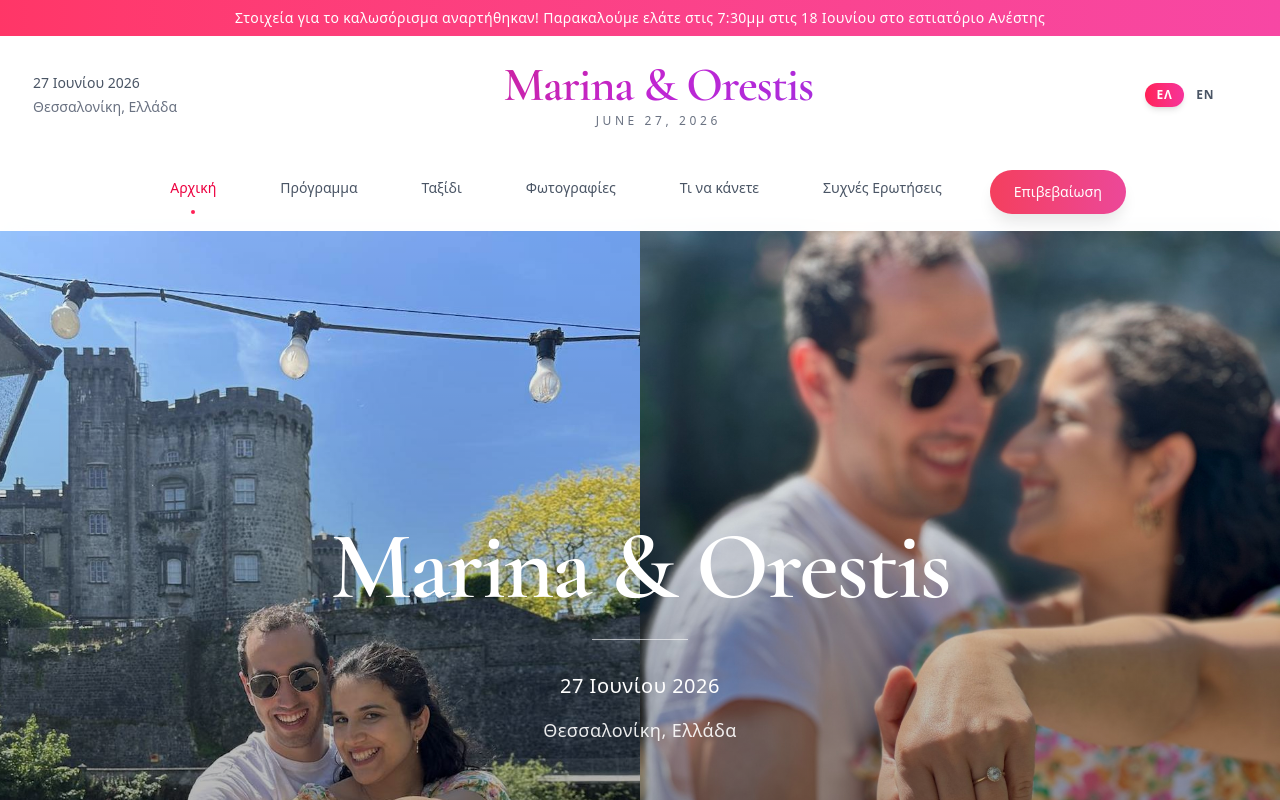
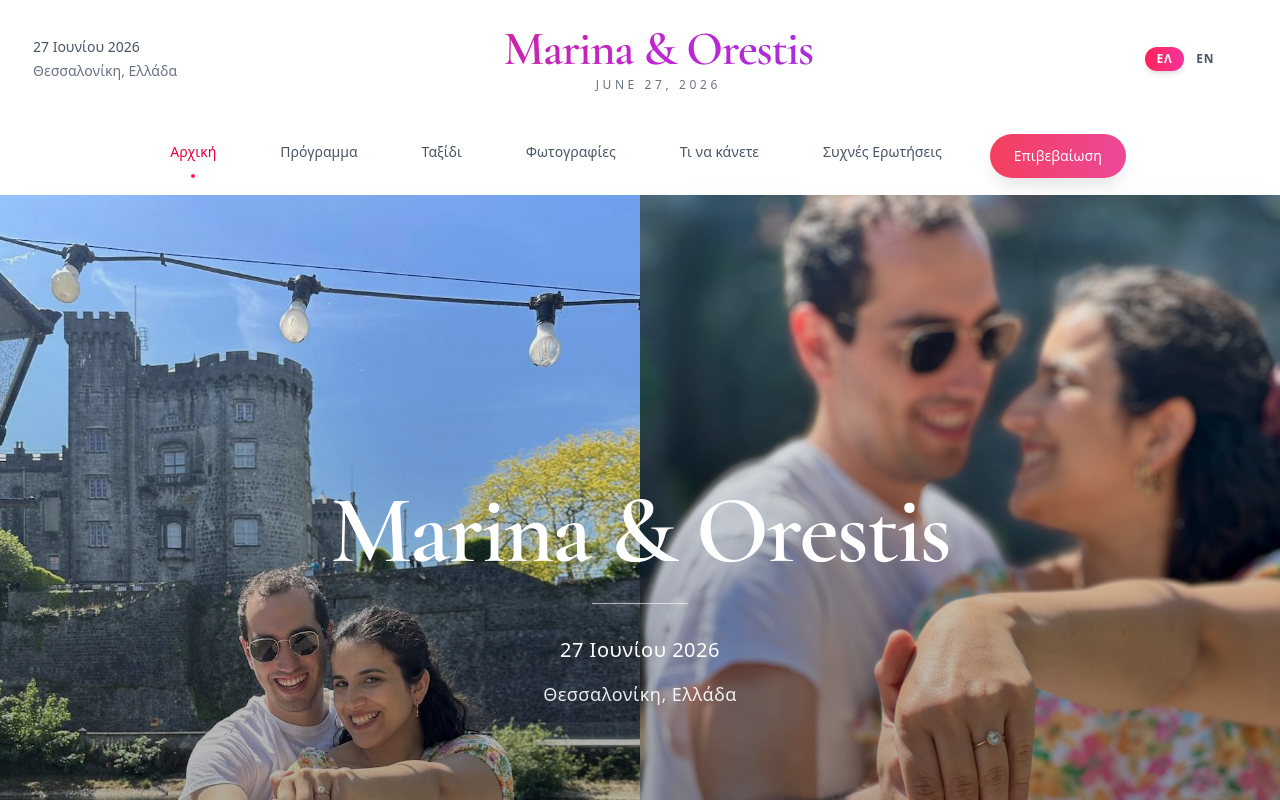
Before and after one commit to oalagial/marina-orestis-wedding, a React (Vite) app: page / in a window 1280 px wide. Shown: the top 800 px of the page. Built offline with nearby package versions, Linux system fonts and the light colour scheme.

Commit message:
refactor: comment out announcement bar in Header component for minimal design

```diff
--- a/src/components/Header.jsx
+++ b/src/components/Header.jsx
@@ -10,13 +10,13 @@ export default function Header() {
   return (
     <>
       {/* Minimal Announcement Bar */}
-      <div className="bg-gradient-to-r from-rose-500/90 to-pink-500/90 text-white text-sm py-2 text-center relative overflow-hidden">
+      {/* <div className="bg-gradient-to-r from-rose-500/90 to-pink-500/90 text-white text-sm py-2 text-center relative overflow-hidden">
         <div className="relative z-10 animate-fade-in">
           <span className="font-medium tracking-wide">
             {t('header.welcomeParty')}
           </span>
         </div>
-      </div>
+      </div> */}
 
       <header className="glass-effect sticky top-0 z-50 border-b border-white/20">
         <div className="max-w-7xl mx-auto container-padding">
```
